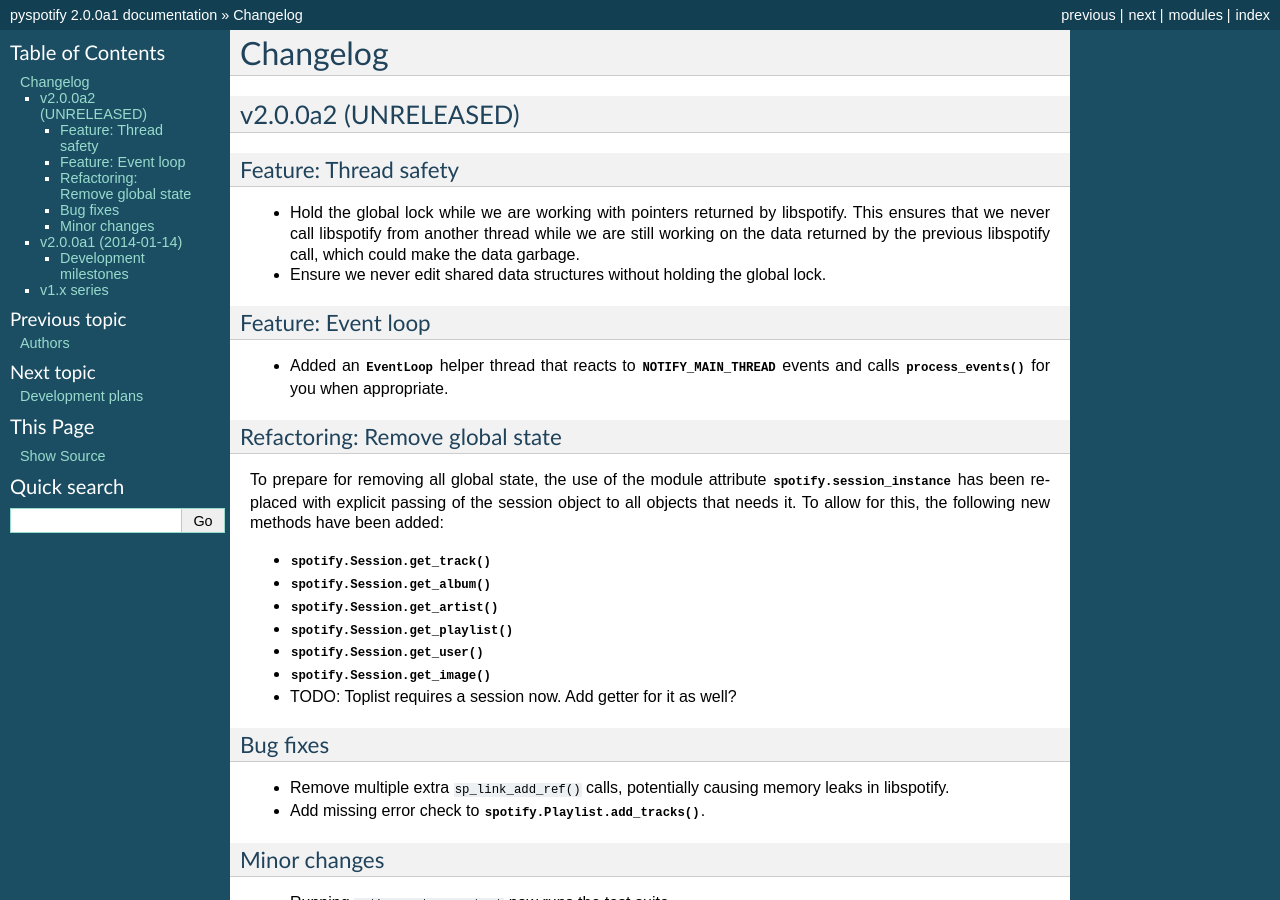
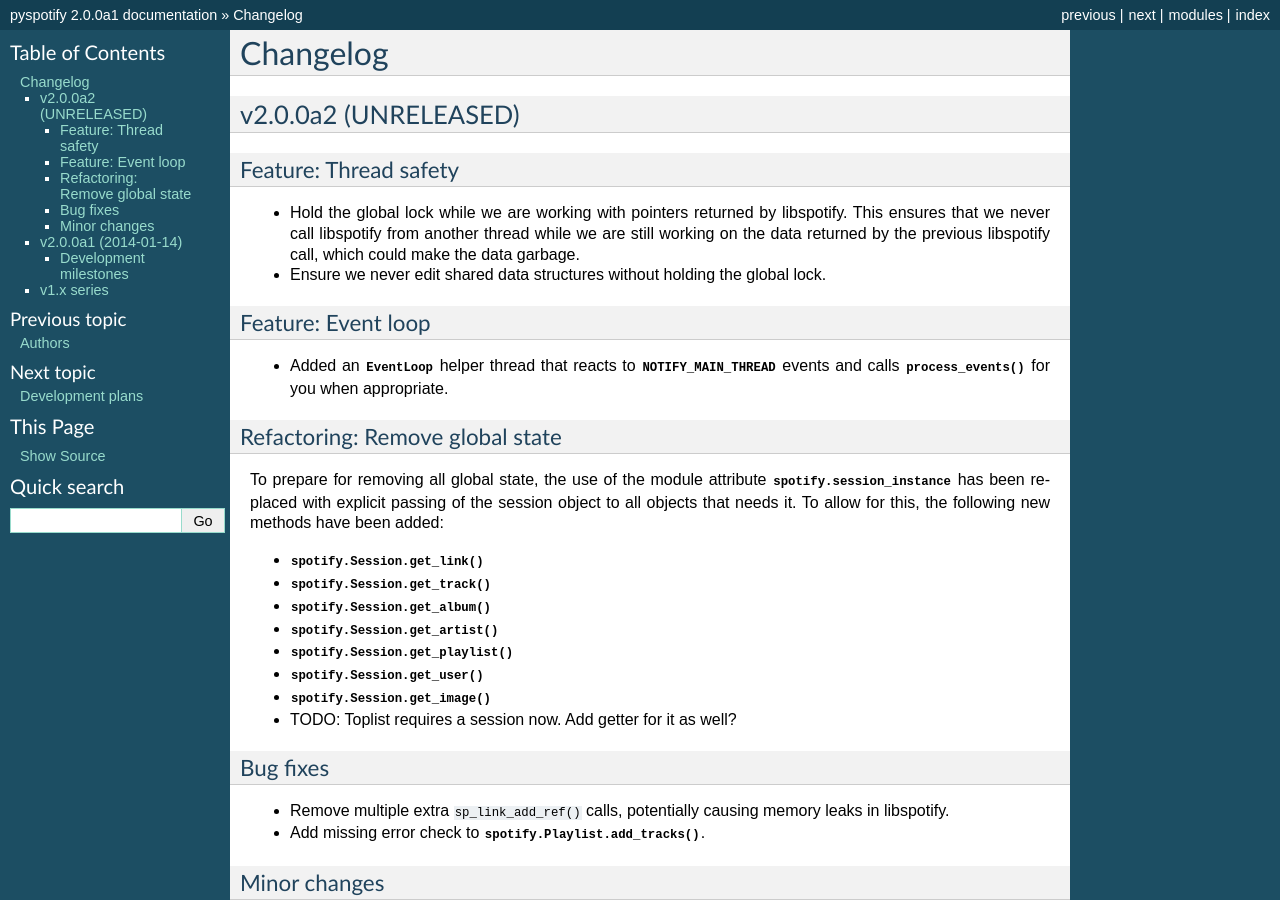
Before and after one commit to jodal/pyspotify, a Sphinx documentation site: the page built from docs/changelog.rst, in a window 1280 px wide and 900 px high. Built offline with Sphinx 7.4.7, drawn with Linux system fonts in a browser that asks for light colours; pages that are not in the unit, such as notebooks, are missing from menus.

Commit message:
docs: Add Session.get_link() to changelog

```diff
--- a/docs/changelog.rst
+++ b/docs/changelog.rst
@@ -30,6 +30,7 @@ To prepare for removing all global state, the use of the module attribute
 session object to all objects that needs it. To allow for this, the following
 new methods have been added:
 
+- :meth:`spotify.Session.get_link`
 - :meth:`spotify.Session.get_track`
 - :meth:`spotify.Session.get_album`
 - :meth:`spotify.Session.get_artist`
```
